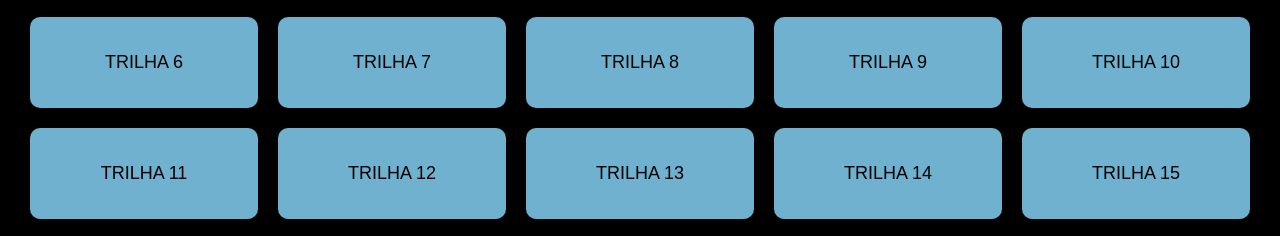
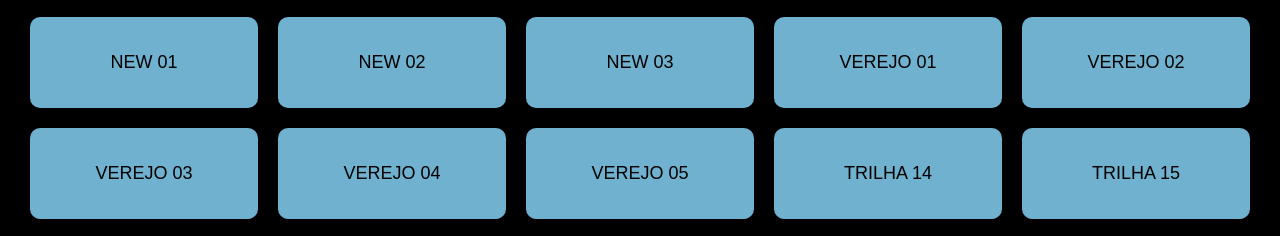
Before and after one commit to bidu360/cartucheira, a plain HTML site: page index.html in a window 1280 px wide. Both pictures are taken after a click on the element "TRILHAS". Shown: the part 291-527 px from the top of the page. Drawn offline with Linux system fonts and the light colour scheme.

Commit message:
Ativar oito novas trilhas nos botões 6 a 13

```diff
--- a/index.html
+++ b/index.html
@@ -278,15 +278,15 @@ Cartucheira desenvolvida por Moza para uso próprio em produção e operação d
 <button class="azul" onclick="play(this,'trilhapop3')">TRILHA POP 3<div class="progress"></div></button>
 <button class="azul" onclick="play(this,'trilhasexy')">TRILHA SEXY<div class="progress"></div></button>
 
-<button class="azul">TRILHA 6</button>
-<button class="azul">TRILHA 7</button>
-<button class="azul">TRILHA 8</button>
-<button class="azul">TRILHA 9</button>
-<button class="azul">TRILHA 10</button>
+<button class="azul" onclick="play(this,'NEW 01')">NEW 01<div class="progress"></div></button>
+<button class="azul" onclick="play(this,'NEW 02')">NEW 02<div class="progress"></div></button>
+<button class="azul" onclick="play(this,'NEW 03')">NEW 03<div class="progress"></div></button>
+<button class="azul" onclick="play(this,'VEREJO 01')">VEREJO 01<div class="progress"></div></button>
+<button class="azul" onclick="play(this,'VEREJO 02')">VEREJO 02<div class="progress"></div></button>
 
-<button class="azul">TRILHA 11</button>
-<button class="azul">TRILHA 12</button>
-<button class="azul">TRILHA 13</button>
+<button class="azul" onclick="play(this,'VEREJO 03')">VEREJO 03<div class="progress"></div></button>
+<button class="azul" onclick="play(this,'VEREJO 04')">VEREJO 04<div class="progress"></div></button>
+<button class="azul" onclick="play(this,'VEREJO 05')">VEREJO 05<div class="progress"></div></button>
 <button class="azul">TRILHA 14</button>
 <button class="azul">TRILHA 15</button>
 
@@ -376,6 +376,7 @@ var lista=[
 "gloriaaleluia1","gloriaaleluia2","cowboy","heee","a5",
 "a6","a7","a8","a9","a10",
 "trilhacomic","trilhapop1","trilhapop2","trilhapop3","trilhasexy",
+"NEW 01","NEW 02","NEW 03","VEREJO 01","VEREJO 02","VEREJO 03","VEREJO 04","VEREJO 05",
 "gemido","palmas","assovio","buzina","metralhadora",
 "audiobobo","beijo","risada1","risada2","risada3"
 
```
